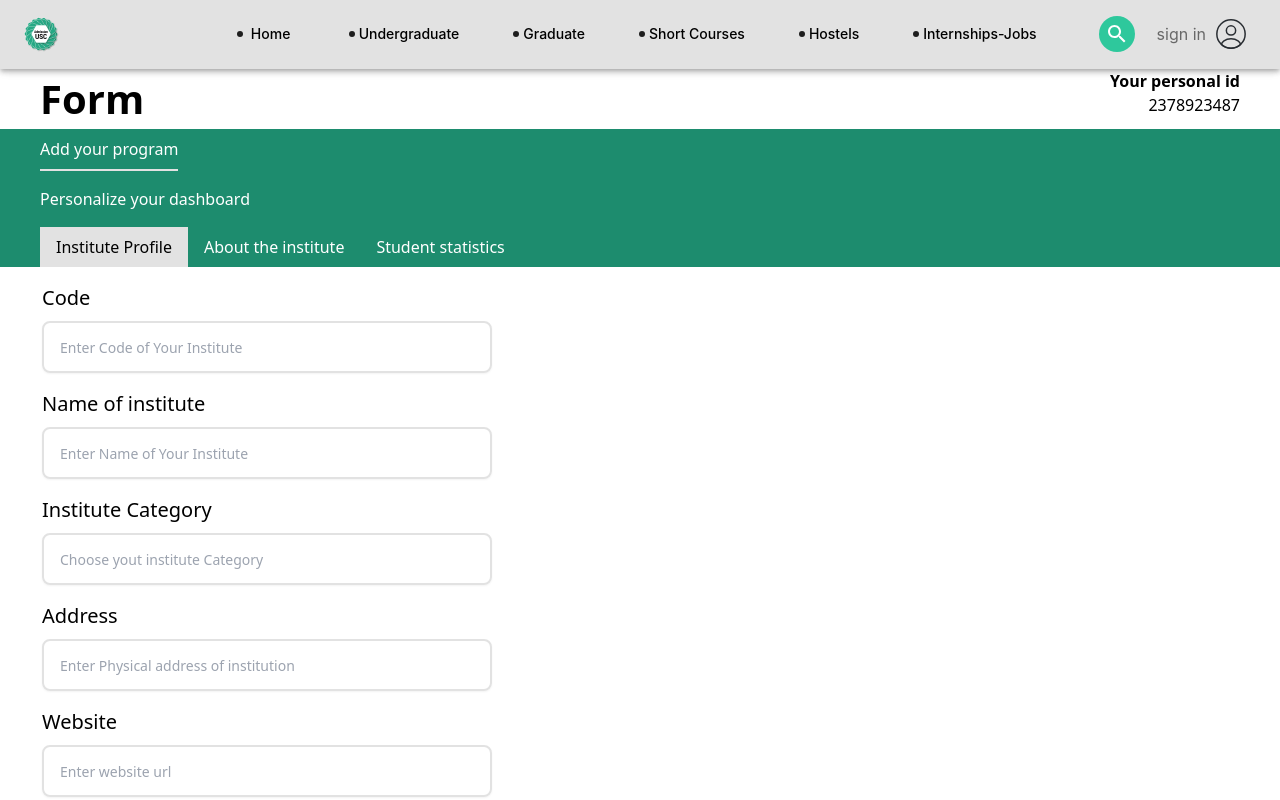
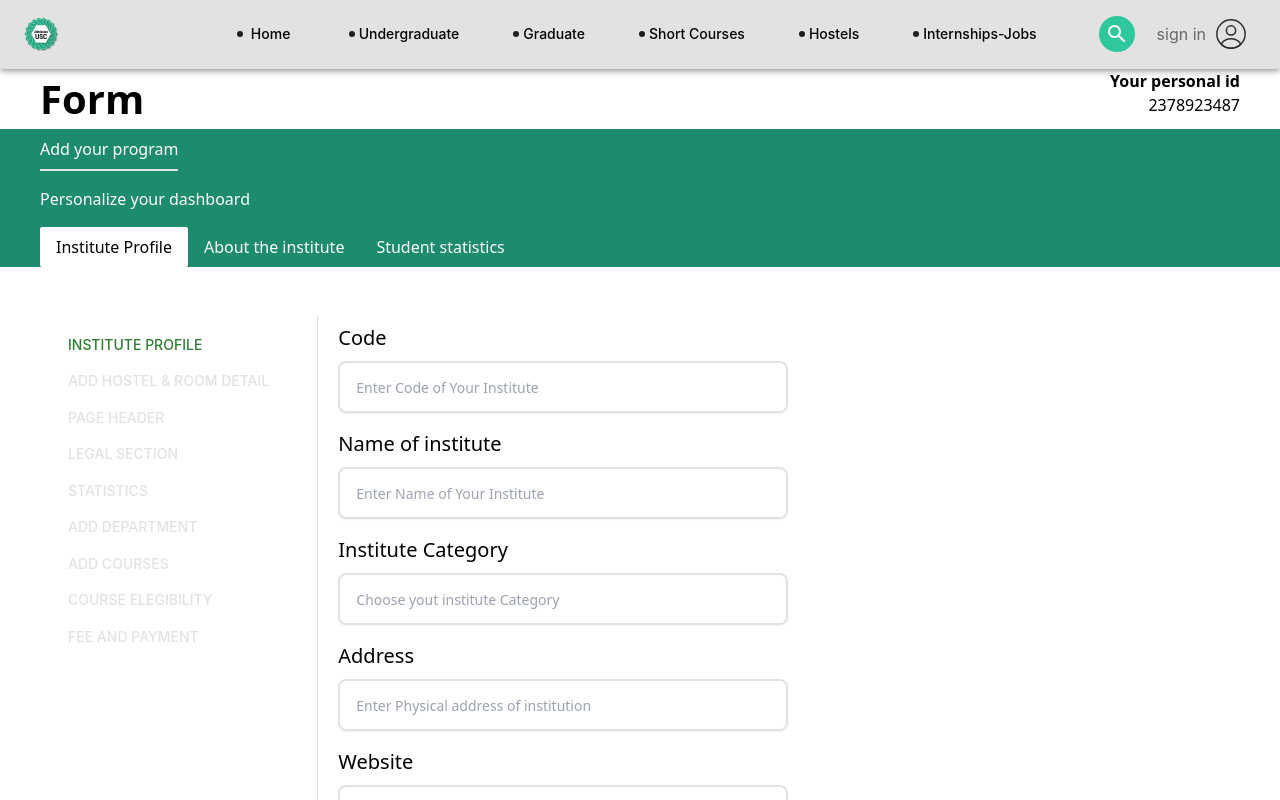
Before and after one commit to rohis10iq/admissions-apply, a React (Vite) app: page /partner/new-partnership in a window 1280 px wide. Shown: the top 800 px of the page. Built offline with nearby package versions, Linux system fonts and the light colour scheme.

Commit message:
styled partnership form page

```diff
--- a/src/components/InputBox.tsx
+++ b/src/components/InputBox.tsx
@@ -24,6 +24,7 @@ const InputBox: FC<inputProps> = ({ label, type, Value , placeholder, styling ,
                         className={`px-4 py-3 w-full outline-none border-2 border-secondary bg-transparent shadow-sm rounded-lg placeholder:text-sm ${styling}`}
                         placeholder={placeholder}
                         onChange={handleChange}
+                        required
                     />
                 </div>
             </div>
--- a/src/components/Navbar.tsx
+++ b/src/components/Navbar.tsx
@@ -12,6 +12,7 @@ import MenuItem from "@mui/material/MenuItem";
 import Logo from "../assets/logo.png";
 import MenuIcon from "@mui/icons-material/Menu";
 import { Search } from "@mui/icons-material";
+import { Link } from "react-router-dom";
 const pages = [
   "Home",
   "Undergraduate",
@@ -45,7 +46,9 @@ function Navbar() {
     <AppBar position="sticky" color="secondary">
       <Container maxWidth="xl">
         <Toolbar disableGutters>
-          <img src={Logo} alt={"logo"} className="w-[35px] h-[35px]" />
+          <Link to='/'>
+            <img src={Logo} alt={"logo"} className="w-[35px] h-[35px]" />
+          </Link>
           <Box sx={{ flexGrow: 1, display: { xs: "flex", md: "auto" } }}>
             <Menu
               id="menu-appbar"
--- a/src/components/Partnersform.tsx
+++ b/src/components/Partnersform.tsx
@@ -1,5 +1,6 @@
 import * as React from 'react';
 import Button from '@mui/material/Button';
+import Divider from '@mui/material/Divider';
 import Container from "./Container"
 import Footer from "./Footer"
 import Navbar from "./Navbar"
@@ -54,7 +55,7 @@ function Partnersform() {
     return (
         <>
         <Navbar />
-            <div>
+            <div id='header'>
                 <div className="flex justify-between items-start px-10">
                     <div>
                         <h1 className="text-[40px] font-extrabold">Form</h1>
@@ -68,15 +69,30 @@ function Partnersform() {
                     <button className='py-2 border-b-2 border-b-secondary outline-none'>Add your program</button>
                     <p>Personalize your dashboard</p>
                     <div id='tab-buttons' className='flex'>
-                        <button className='px-4 py-2 bg-secondary text-black'>Institute Profile</button>
+                        <button className='px-4 py-2 bg-white text-black rounded-sm'>Institute Profile</button>
                         <button className='px-4 py-2 '>About the institute</button>
                         <button className='px-4 py-2 '>Student statistics</button>
                     </div>
                 </div>
             </div>
-            <Container>
-                <div className="max-w-[450px] space-y-3">
-                   <form onSubmit={(e)=>formSubmittion(e)}>
+
+            <div className='flex gap-5 p-10'>
+                <aside className='p-5 flex flex-col items-start mx-w-[250px] h-full'>
+                    <Button variant='text' color="success">Institute Profile</Button>
+                    <Button variant="text" color="secondary" >Add Hostel & Room Detail</Button>
+                    <Button variant="text" color="secondary">Page Header</Button>
+                    <Button variant="text" color="secondary">Legal Section </Button>
+                    <Button variant="text" color="secondary">Statistics</Button>
+                    <Button variant="text" color="secondary">Add Department</Button>
+                    <Button variant="text" color="secondary">Add Courses</Button>
+                    <Button variant="text" color="secondary">Course Elegibility</Button>
+                    <Button variant="text" color="secondary">Fee and Payment</Button>
+                </aside>
+
+                <Divider orientation="vertical" variant="middle" flexItem />
+
+                <div className="max-w-[450px] sm:min-w-[450px]">
+                    <form onSubmit={(e)=>formSubmittion(e)}>
                         <InputBox label='Code'  type='text' Value={formData.code} placeholder='Enter Code of Your Institute'  name='code' handleChange={handleChange}/>
 
                         <InputBox label='Name of institute' type='text' Value={formData.name} placeholder='Enter Name of Your Institute' name='name' handleChange={handleChange}/>
@@ -104,7 +120,8 @@ function Partnersform() {
                         <Button variant="contained" type='submit'>Save</Button>
                     </form>
                 </div>
-            </Container>
+            </div>
+
         <Footer />
         </>
     )
```
